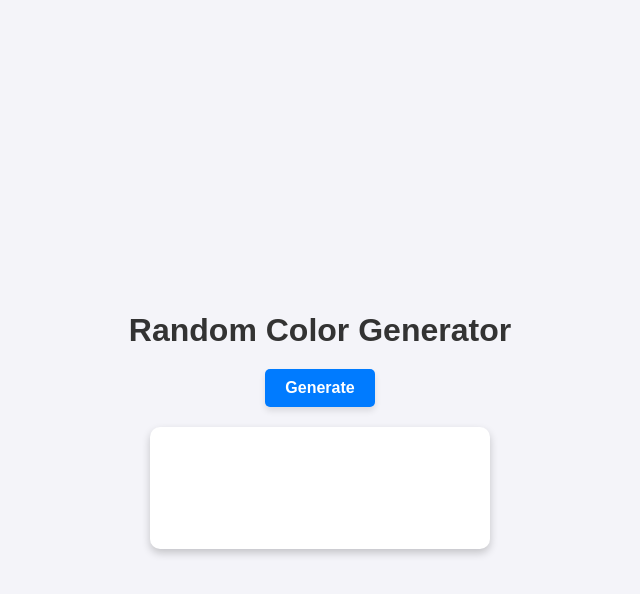
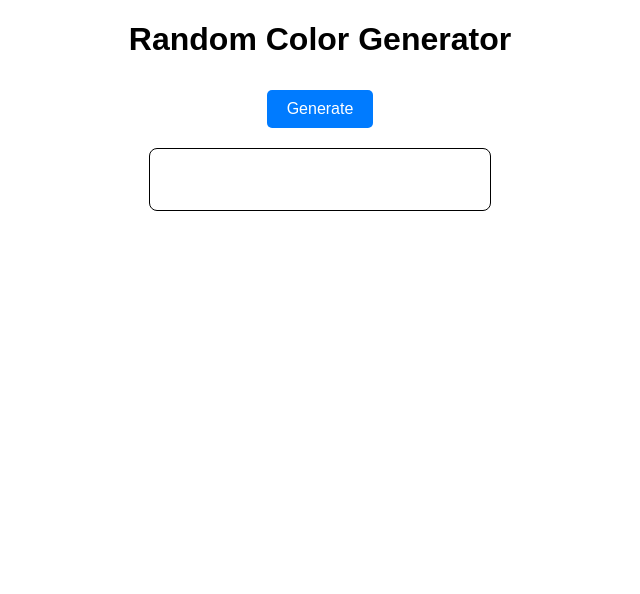
Before and after one commit to Ballam22/react-random-color-generator, a React app: page / in a window 1280 px wide. Shown: the top 594 px of the page, without its empty margins (320-960 px from the left). Built offline with nearby package versions, Linux system fonts and the light colour scheme; the HTML template or start-up script is replaced by a standard one.

Commit message:
Changes to App.s and CSS

```diff
--- a/src/App.css
+++ b/src/App.css
@@ -1,79 +1,31 @@
-/* App container styling */
 .app {
   text-align: center;
   font-family: Arial, sans-serif;
-  padding: 20px;
-  background-color: #f4f4f9; /* Light background color */
-  min-height: 100vh;
-  display: flex;
-  flex-direction: column;
-  justify-content: center;
-  align-items: center;
+  margin: 20px;
 }
 
-/* Heading styling */
-h1 {
-  font-size: 2rem;
-  margin-bottom: 20px;
-  color: #333; /* Dark text color */
-}
-
-/* Button styling */
 .generate-button {
   padding: 10px 20px;
-  font-size: 1rem;
-  font-weight: bold;
-  color: #ffffff; /* White text color */
-  background-color: #007bff; /* Blue background color */
+  font-size: 16px;
+  cursor: pointer;
+  margin-top: 10px;
+  background-color: #007bff;
+  color: white;
   border: none;
   border-radius: 5px;
-  cursor: pointer;
-  box-shadow: 0 4px 6px rgba(0, 0, 0, 0.1); /* Subtle shadow */
-  transition:
-    background-color 0.3s ease,
-    transform 0.2s ease;
 }
 
 .generate-button:hover {
-  background-color: #0056b3; /* Darker blue on hover */
-  transform: scale(1.05); /* Slight zoom effect on hover */
+  background-color: #0056b3;
 }
 
-.generate-button:active {
-  background-color: #003f7f; /* Even darker blue on click */
-  transform: scale(0.98); /* Slight shrink effect on click */
+.color-display {
+  margin: 20px auto;
+  padding: 20px;
+  border: 1px solid #000;
+  border-radius: 8px;
+  font-size: 18px;
+  color: #fff;
+  width: 300px;
+  text-align: center;
 }
-
-/* Color display box styling */
-.color-display {
-  margin-top: 20px;
-  padding: 50px 20px;
-  font-size: 1.2rem;
-  font-weight: bold;
-  color: #ffffff; /* Text color for better contrast */
-  border-radius: 10px;
-  box-shadow: 0 4px 8px rgba(0, 0, 0, 0.2); /* Subtle shadow for the display */
-  min-width: 300px;
-  text-align: center;
-  word-wrap: break-word; /* Prevent long text from overflowing */
-  transition:
-    box-shadow 0.3s ease,
-    transform 0.2s ease;
-}
-
-.color-display:hover {
-  box-shadow: 0 6px 12px rgba(0, 0, 0, 0.3); /* Enhanced shadow on hover */
-  transform: translateY(-5px); /* Lift effect on hover */
-}
-
-/* Accessibility improvement for focus outlines */
-button:focus,
-.generate-button:focus {
-  outline: 3px solid #ffa500; /* Highlight outline on focus */
-  outline-offset: 2px;
-}
-
-.color-display:focus {
-  outline: 3px solid #ffa500;
-  outline-offset: 4px;
-}
--- a/src/App.js
+++ b/src/App.js
@@ -6,28 +6,27 @@ const App = () => {
   const [currentColor, setCurrentColor] = useState('#FFFFFF');
 
   const handleGenerateColor = () => {
-    const newColor = randomColor();
+    const newColor = randomColor(); // Generate a random color
     const uppercaseColor = newColor.toUpperCase();
-    console.log('Generated color:', newColor);
-    setCurrentColor(uppercaseColor);
+    console.log('Generated color:', newColor); // Convert to uppercase
+    setCurrentColor(uppercaseColor); // Update state with the uppercase hex code
   };
 
   return (
     <div className="app">
       <h1>Random Color Generator</h1>
-      {/* The button with exact text 'Generate' */}
+      {/* Button with the exact text "Generate" */}
       <button className="generate-button" onClick={handleGenerateColor}>
         Generate
       </button>
-      {/* Color display with background color matching the hex code */}
+      {/* Div displaying the generated color with matching background */}
       <div
         className="color-display"
         style={{
           backgroundColor: currentColor,
         }}
-        aria-label={`generated color: ${currentColor}`}
       >
-        Generated color: {currentColor} {/* Display hex code */}
+        Generated Color: {currentColor}
       </div>
     </div>
   );
```
